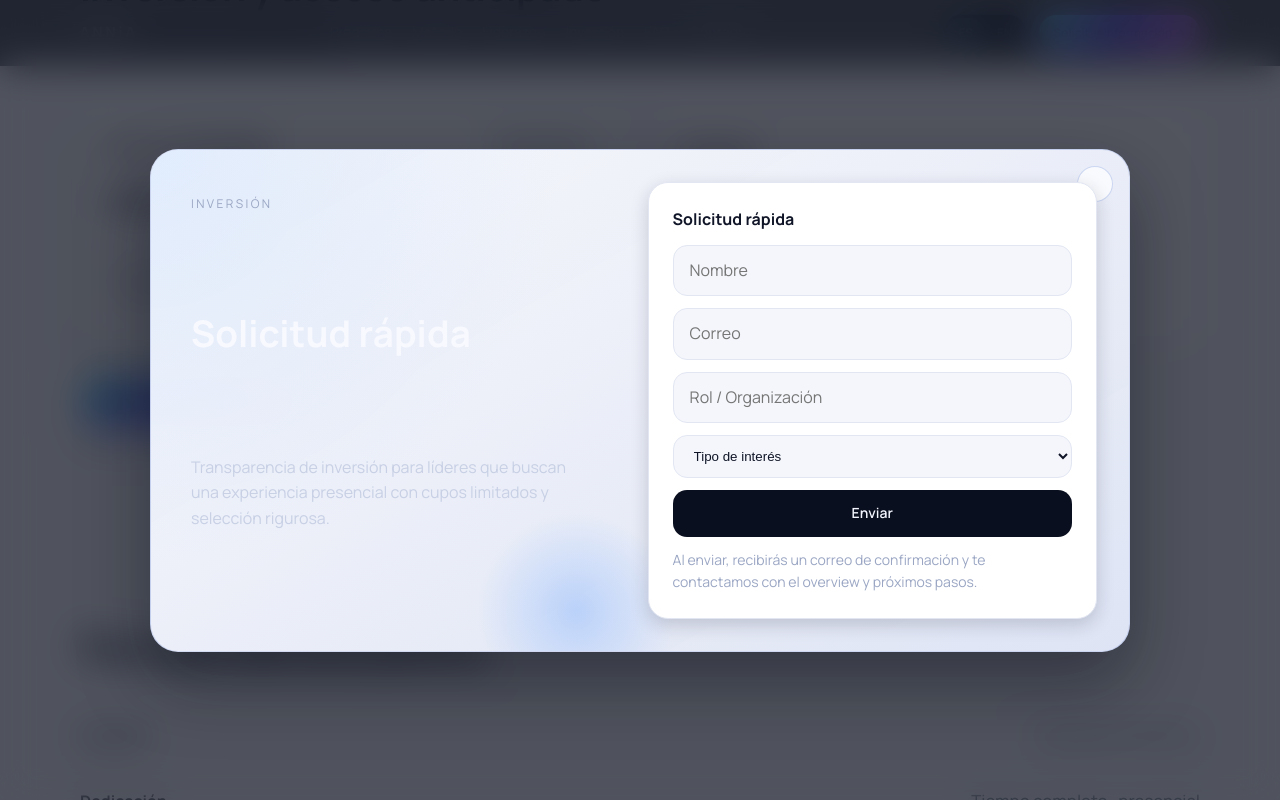
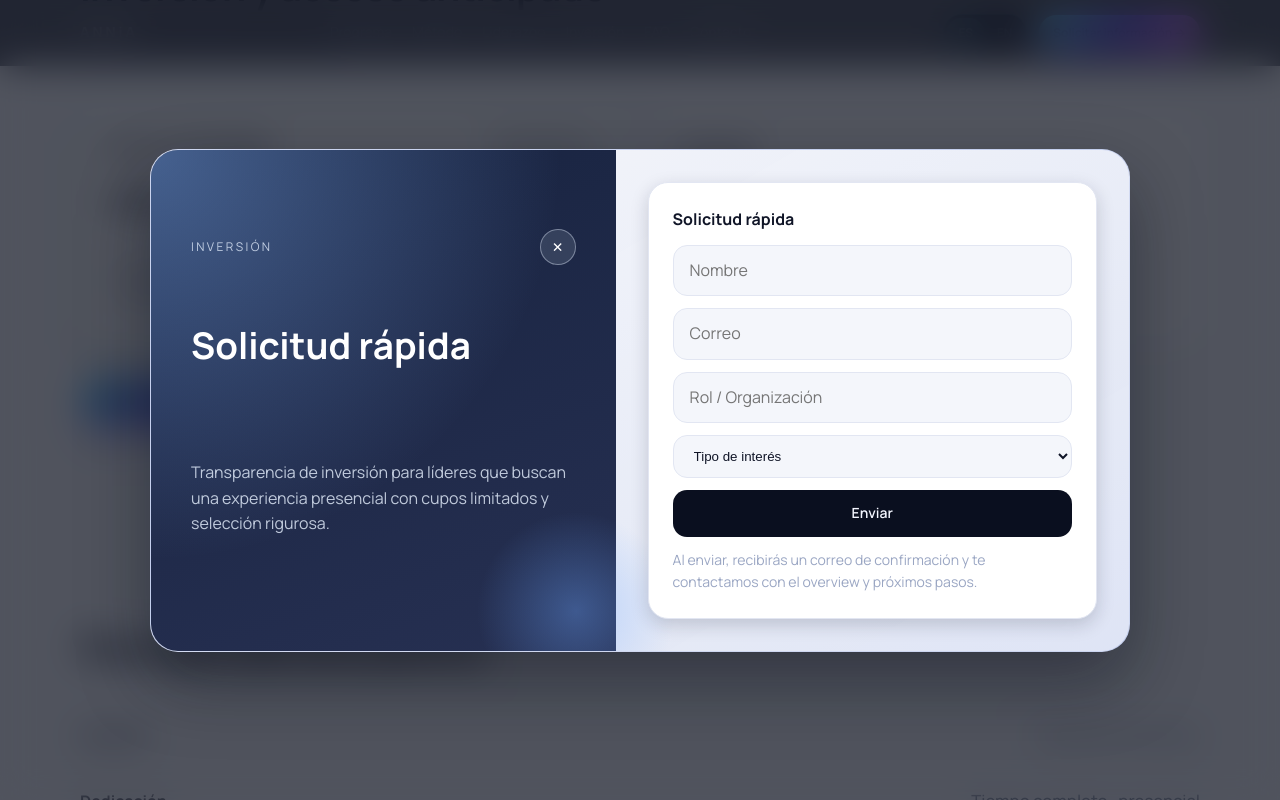
Before and after one commit to MaigomAS/SystemThinking-Website, a React (Vite) app: page / in a window 1280 px wide. Both pictures are taken after a click on the button "Aplicar a acceso anticipado". Shown: the part 3307-4107 px from the top of the page. Built offline with nearby package versions, Linux system fonts and the light colour scheme.

Commit message:
Refine investment modal header styling

```diff
--- a/src/App.jsx
+++ b/src/App.jsx
@@ -939,6 +939,9 @@ function App() {
       onClick={handleCloseInvestmentForm}
     >
       <div className="investment-modal__panel" onClick={(event) => event.stopPropagation()}>
+        <div className="investment-modal__intro">
+          <div className="investment-modal__header">
+            <span className="investment-modal__eyebrow">{t.investment.eyebrow}</span>
             <button
               type="button"
               className="investment-modal__close"
@@ -947,8 +950,7 @@ function App() {
             >
               ×
             </button>
-        <div className="investment-modal__intro">
-          <span className="investment-modal__eyebrow">{t.investment.eyebrow}</span>
+          </div>
           <h3 id="investment-modal-title" tabIndex="-1" ref={investmentModalTitleRef}>
             {t.contact.form.title}
           </h3>
--- a/src/styles/global.css
+++ b/src/styles/global.css
@@ -2785,23 +2785,33 @@ img {
   padding: 44px 40px;
   display: grid;
   gap: 16px;
-  background: radial-gradient(circle at top left, rgba(183, 214, 255, 0.35), transparent 60%);
+  background:
+    radial-gradient(circle at top left, rgba(133, 183, 255, 0.42), transparent 60%),
+    linear-gradient(160deg, rgba(10, 22, 52, 0.94), rgba(22, 32, 68, 0.92));
+  color: var(--color-white);
+}
+
+.investment-modal__header {
+  display: flex;
+  justify-content: space-between;
+  align-items: center;
+  gap: 16px;
 }
 
 .investment-modal__eyebrow {
   font-size: var(--font-size-xs);
   letter-spacing: 0.2em;
   text-transform: uppercase;
-  color: var(--color-text-muted);
+  color: rgba(231, 241, 255, 0.78);
 }
 
 .investment-modal__intro h3 {
   font-size: clamp(1.6rem, 3vw, 2.3rem);
-  color: var(--color-text-primary);
+  color: var(--color-white);
 }
 
 .investment-modal__intro p {
-  color: var(--color-text-secondary);
+  color: rgba(231, 241, 255, 0.8);
 }
 
 .investment-modal__accent {
@@ -2819,18 +2829,16 @@ img {
 }
 
 .investment-modal__close {
-  position: absolute;
-  top: 16px;
-  right: 16px;
   width: 36px;
   height: 36px;
   border-radius: 50%;
-  border: 1px solid rgba(122, 148, 220, 0.35);
-  background: rgba(255, 255, 255, 0.7);
-  color: var(--color-text-primary);
+  border: 1px solid rgba(231, 241, 255, 0.4);
+  background: rgba(231, 241, 255, 0.12);
+  color: var(--color-white);
   font-size: 22px;
   display: grid;
   place-items: center;
+  flex-shrink: 0;
 }
 
 .investment-modal__close:focus-visible {
```
Lines whose indentation alone changed are shown as unchanged.
